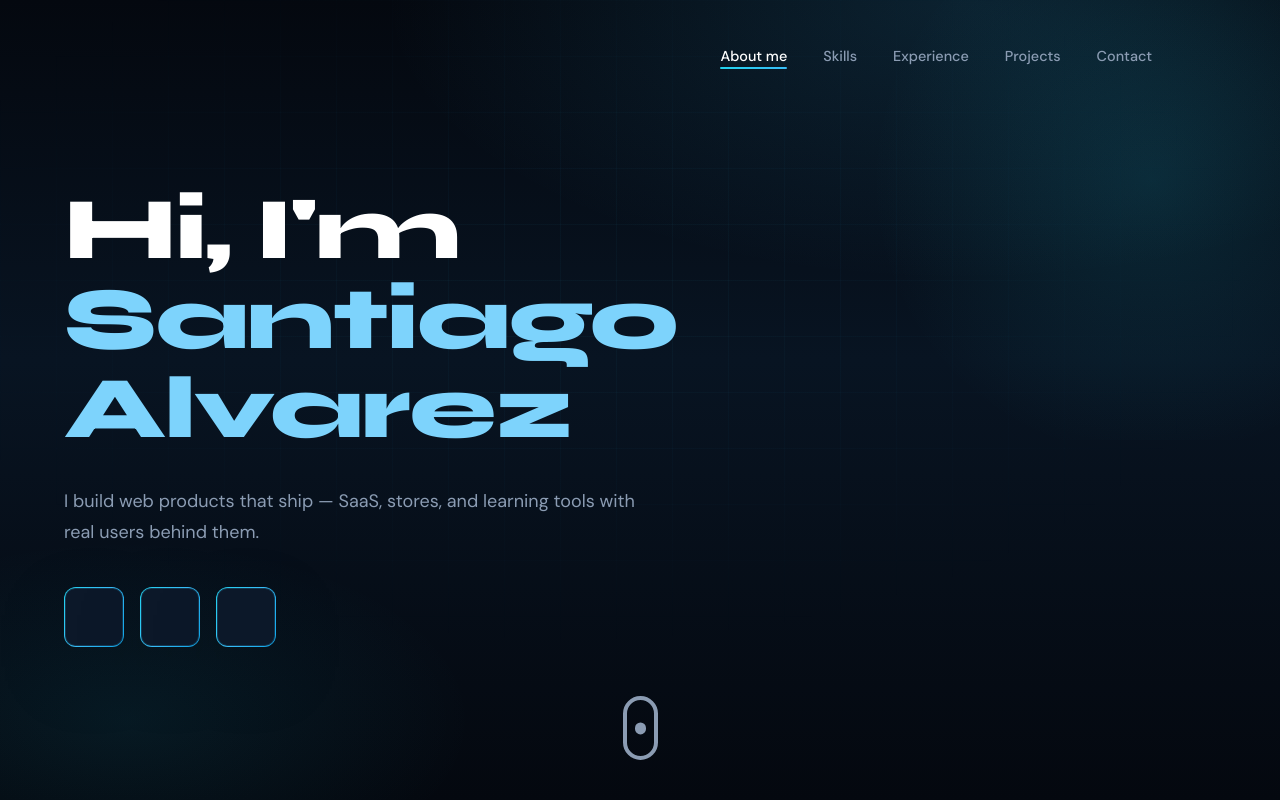
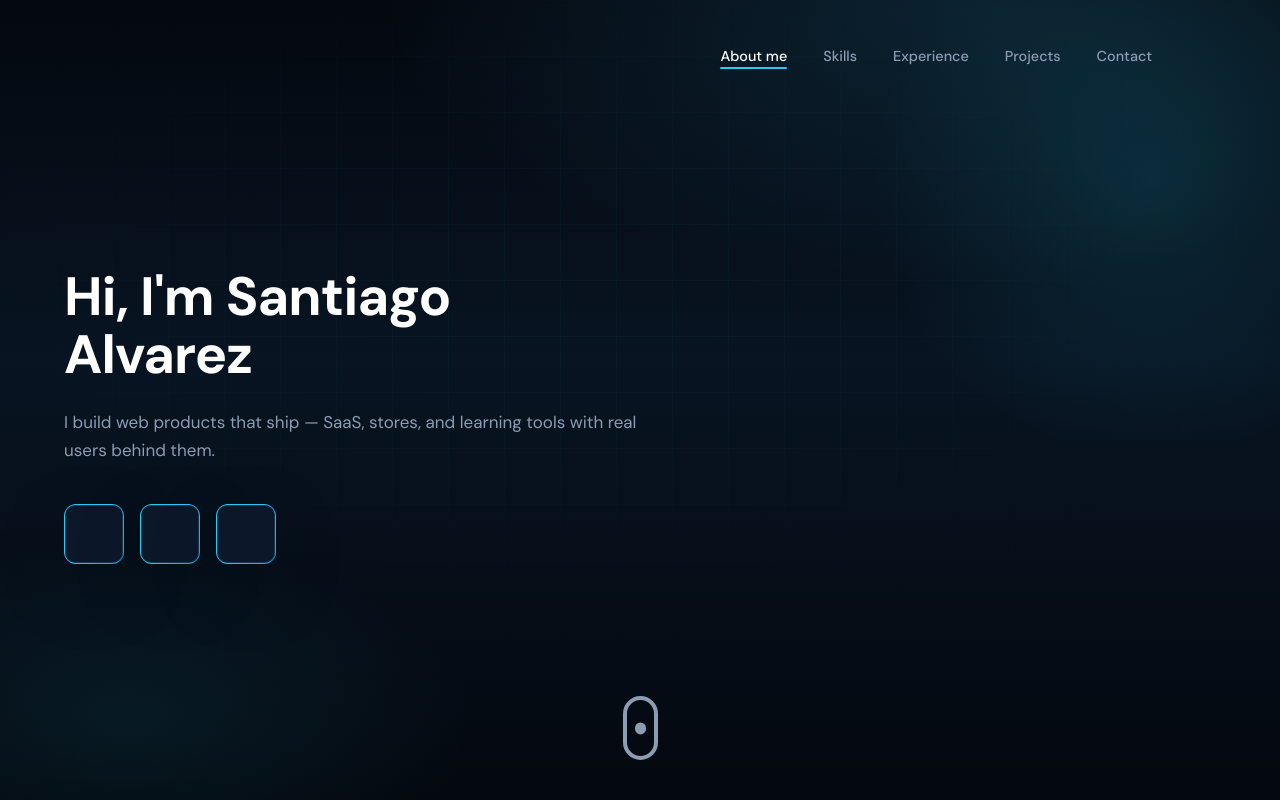
Before and after one commit to santyAlv/portfolio, a React (Vite) app: page / in a window 1280 px wide. Shown: the top 800 px of the page. Built offline with nearby package versions, Linux system fonts and the light colour scheme; some icons are missing.

Commit message:
Refine hero typography to clean sans-serif style

```diff
--- a/src/components/Hero.jsx
+++ b/src/components/Hero.jsx
@@ -19,13 +19,14 @@ const Hero = () => {
             <div className="hero-glow" aria-hidden="true" />
 
             <div className={`relative z-10 w-full max-w-7xl mx-auto ${styles.paddingX} pt-28 pb-24 sm:pt-36 sm:pb-28`}>
-                <div className="max-w-3xl">
+                <div className="max-w-2xl sm:max-w-3xl">
                     <h1 id="hero-heading" className={styles.heroHeadText}>
-                        Hi, I&apos;m{" "}
-                        <span className="text-phosphor">Santiago Alvarez</span>
+                        Hi, I&apos;m Santiago
+                        <br />
+                        Alvarez
                     </h1>
 
-                    <p className="mt-6 sm:mt-8 text-secondary text-[16px] sm:text-[18px] max-w-xl leading-[1.7] font-sans">
+                    <p className="mt-5 sm:mt-6 text-secondary text-[15px] sm:text-[17px] max-w-xl leading-[1.65] font-sans font-normal">
                         I build web products that ship — SaaS, stores, and learning tools with real users behind
                         them.
                     </p>
--- a/src/styles.js
+++ b/src/styles.js
@@ -4,7 +4,7 @@ const styles = {
     padding: "px-5 sm:px-10 lg:px-16 py-14 sm:py-20",
 
     heroHeadText:
-        "font-display font-extrabold text-white text-[36px] leading-[1.05] xs:text-[42px] sm:text-[56px] sm:leading-[1.04] lg:text-[76px] xl:text-[88px] xl:leading-[1.02] tracking-[-0.02em] break-words",
+        "font-sans font-bold text-white text-[34px] leading-[1.12] xs:text-[38px] sm:text-[46px] sm:leading-[1.1] lg:text-[54px] lg:leading-[1.08] tracking-[-0.015em]",
     heroSubText:
         "font-sans text-phosphor/90 font-medium text-[16px] leading-relaxed xs:text-[17px] sm:text-[19px] lg:text-[21px]",
 
```
